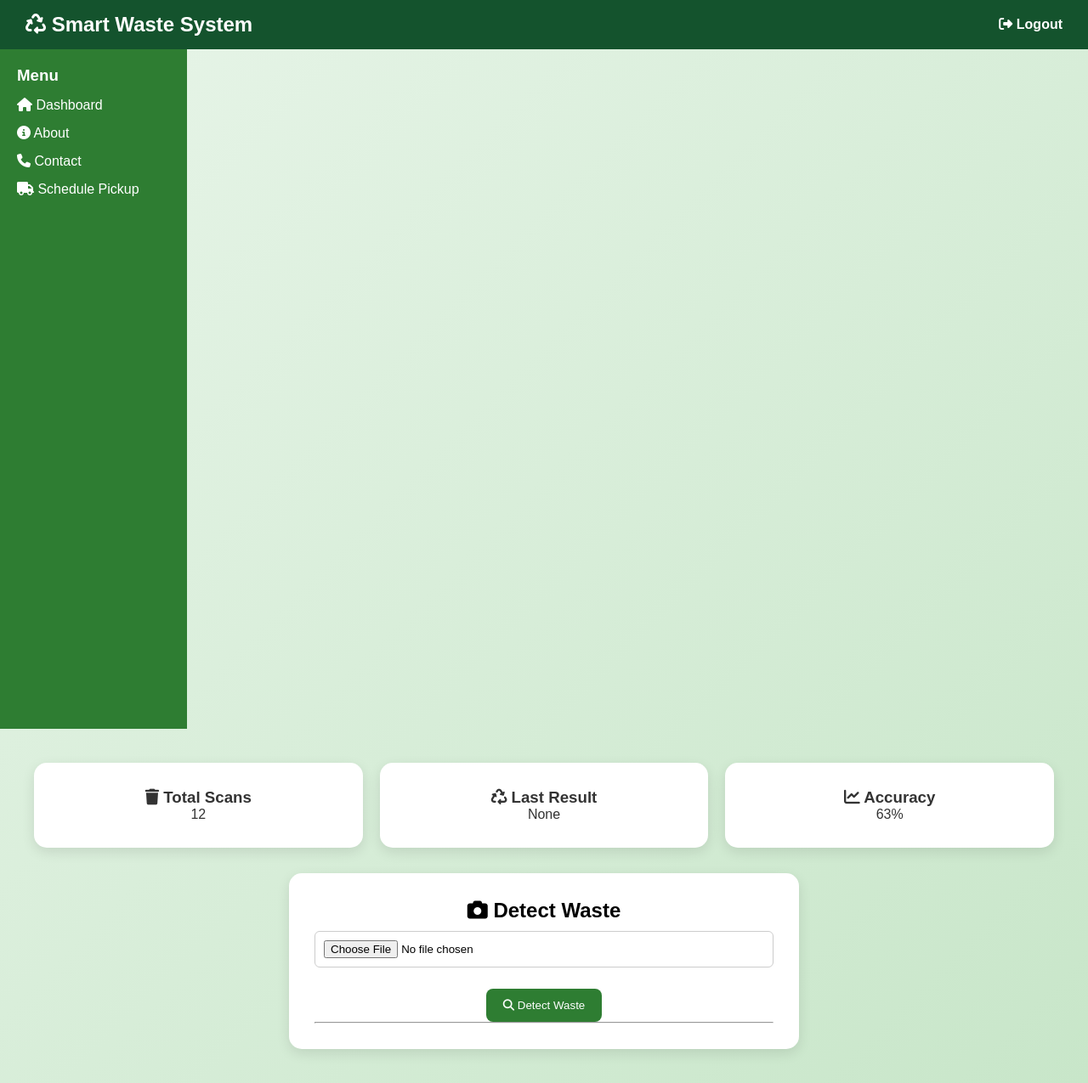
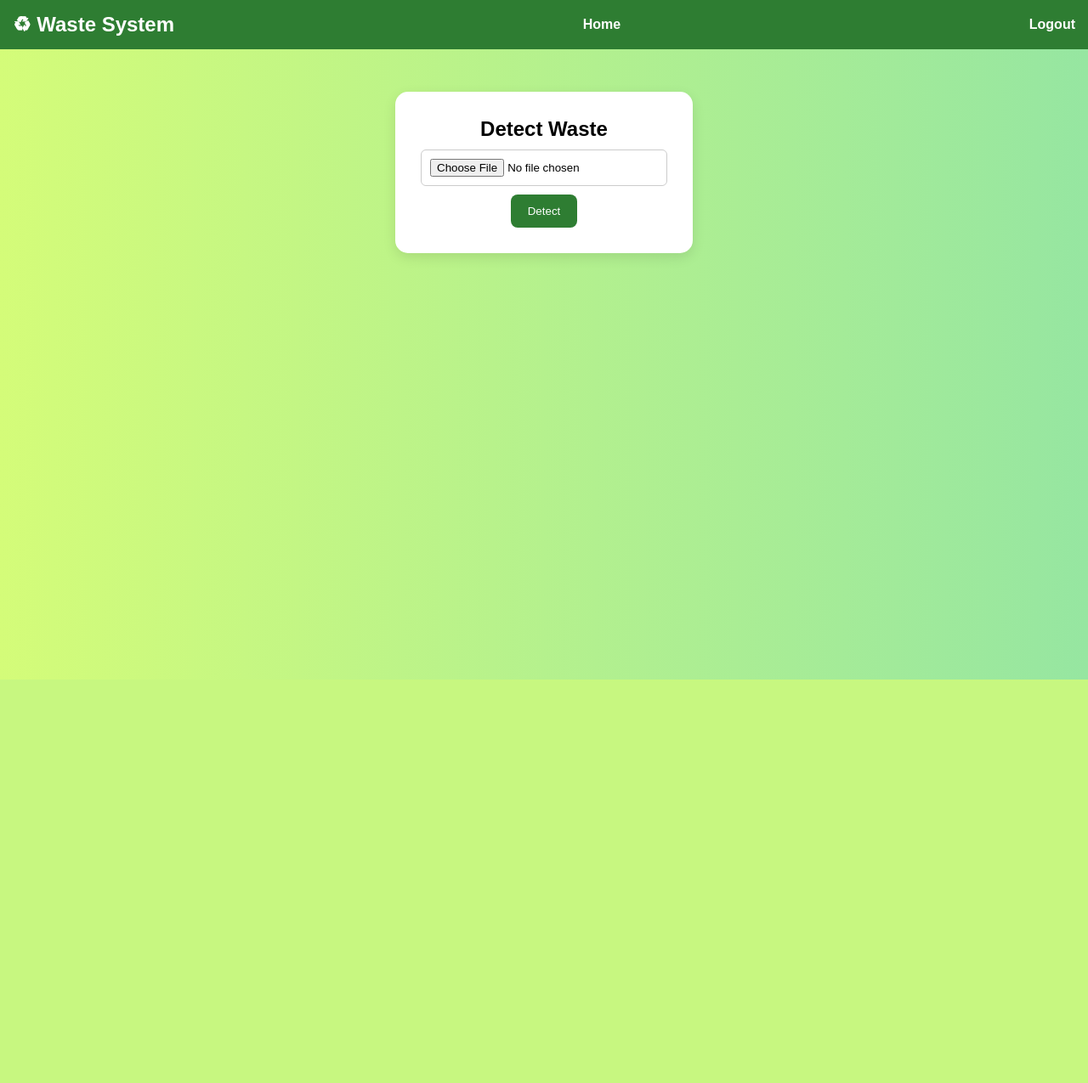
Before and after one commit to marveluj02/waste_detection, a Flask app: page /dashboard in a window 1280 px wide. Shown: the whole page at 85% size. After the commit the page ends 800 px from the top, so only its background shows below. Run offline with Flask 3, Linux system fonts and the light colour scheme; the visitor is signed in with stand-in values (Sample User, id 1).

Commit message:
Fixed full app flow, UI, and model loading

```diff
--- a/app.py
+++ b/app.py
@@ -4,36 +4,33 @@ import numpy as np
 import joblib
 from flask import Flask, render_template, request, redirect, url_for, session
 
-# ----------------- APP SETUP -----------------
 app = Flask(__name__)
 app.secret_key = "secret123"
 
-# ----------------- LOAD MODEL SAFELY -----------------
-model = None
-if os.path.exists("waste_model.pkl"):
-    model = joblib.load("waste_model.pkl")
+# ---------------- MODEL ----------------
+MODEL_PATH = "model.pkl"
+
+if os.path.exists(MODEL_PATH):
+    model = joblib.load(MODEL_PATH)
 else:
-    print("Model file not found")
+    model = None
+    print("❌ Model file not found")
 
-# ----------------- UPLOAD FOLDER -----------------
+# ---------------- UPLOAD FOLDER ----------------
 UPLOAD_FOLDER = "static/uploads"
 app.config["UPLOAD_FOLDER"] = UPLOAD_FOLDER
 
 if not os.path.exists(UPLOAD_FOLDER):
     os.makedirs(UPLOAD_FOLDER)
 
-# ----------------- LOGIN SYSTEM -----------------
+# ---------------- USER ----------------
 USER = {
     "username": "wastemonger",
     "password": "1234"
 }
 
-# HOME PAGE
-@app.route("/")
-def root():
-    return redirect(url_for("login"))
-# LOGIN PAGE
-@app.route("/login", methods=["GET", "POST"])
+# ---------------- LOGIN ----------------
+@app.route("/", methods=["GET", "POST"])
 def login():
     if request.method == "POST":
         username = request.form["username"]
@@ -41,13 +38,20 @@ def login():
 
         if username == USER["username"] and password == USER["password"]:
             session["user"] = username
-            return redirect(url_for("dashboard"))
+            return redirect(url_for("home"))
         else:
-            return render_template("login.html", error="Invalid login details")
+            return render_template("login.html", error="Invalid login")
 
     return render_template("login.html")
 
-# ----------------- DASHBOARD -----------------
+# ---------------- HOME ----------------
+@app.route("/home")
+def home():
+    if "user" not in session:
+        return redirect(url_for("login"))
+    return render_template("home.html")
+
+# ---------------- DASHBOARD ----------------
 @app.route("/dashboard", methods=["GET", "POST"])
 def dashboard():
     if "user" not in session:
@@ -63,58 +67,49 @@ def dashboard():
             filepath = os.path.join(app.config["UPLOAD_FOLDER"], file.filename)
             file.save(filepath)
 
-            img = cv2.imread(filepath)
-            img = cv2.resize(img, (32, 32))
-            img = cv2.cvtColor(img, cv2.COLOR_BGR2HSV)
+            if model is not None:
+                img = cv2.imread(filepath)
+                img = cv2.resize(img, (32, 32))
+                img = cv2.cvtColor(img, cv2.COLOR_BGR2HSV)
 
-            features = img.flatten().reshape(1, -1)
-
-            if model:
+                features = img.flatten().reshape(1, -1)
                 prediction = model.predict(features)[0]
             else:
-                prediction = "Plastic (Demo Mode)"
+                prediction = "Model not loaded"
+
             image_path = filepath
 
-    return render_template("dashboard.html", prediction=prediction, image_path=image_path)
+    return render_template("dashboard.html",
+                           prediction=prediction,
+                           image_path=image_path)
 
-# ----------------- OTHER PAGES -----------------
+# ---------------- ABOUT ----------------
 @app.route("/about")
 def about():
     return render_template("about.html")
 
+# ---------------- CONTACT ----------------
 @app.route("/contact", methods=["GET", "POST"])
 def contact():
     if request.method == "POST":
-        name = request.form.get("name")
-        email = request.form.get("email")
-        message = request.form.get("message")
-
-        print(name, email, message)
-
         return render_template("contact.html", success=True)
 
     return render_template("contact.html", success=False)
 
+# ---------------- PICKUP ----------------
 @app.route("/pickup", methods=["GET", "POST"])
 def pickup():
     if request.method == "POST":
-        waste_type = request.form.get("waste_type")
-        date = request.form.get("date")
-        time = request.form.get("time")
-        address = request.form.get("address")
-
-        print(waste_type, date, time, address)
-
         return render_template("pickup.html", success=True)
 
     return render_template("pickup.html", success=False)
 
-# ----------------- LOGOUT -----------------
+# ---------------- LOGOUT ----------------
 @app.route("/logout")
 def logout():
     session.pop("user", None)
     return redirect(url_for("login"))
 
-# ----------------- RUN APP -----------------
+# ---------------- RUN ----------------
 if __name__ == "__main__":
-    app.run()
+    app.run(debug=True)
--- a/static/style.css
+++ b/static/style.css
@@ -203,3 +203,65 @@ textarea {
     text-decoration: none;
     border-radius: 5px;
 }
+body {
+    margin: 0;
+    font-family: Arial;
+    background: linear-gradient(to right, #d4fc79, #96e6a1);
+}
+
+.navbar {
+    display: flex;
+    justify-content: space-between;
+    padding: 15px;
+    background: #2e7d32;
+    color: white;
+}
+
+.navbar a {
+    color: white;
+    text-decoration: none;
+    margin-left: 10px;
+}
+
+.center-container {
+    display: flex;
+    justify-content: center;
+    margin-top: 50px;
+}
+
+.card {
+    background: white;
+    padding: 30px;
+    border-radius: 15px;
+    width: 350px;
+    text-align: center;
+}
+
+.preview-img {
+    width: 200px;
+    margin-top: 10px;
+}
+
+.result {
+    margin-top: 15px;
+    background: #e8f5e9;
+    padding: 10px;
+    border-radius: 10px;
+}
+
+.home-hero {
+    text-align: center;
+    margin-top: 100px;
+}
+
+.bin {
+    font-size: 100px;
+}
+
+.btn {
+    background: green;
+    color: white;
+    padding: 10px 20px;
+    text-decoration: none;
+    border-radius: 10px;
+}
--- a/templates/dashboard.html
+++ b/templates/dashboard.html
@@ -1,100 +1,40 @@
 <!DOCTYPE html>
 <html>
 <head>
-    <title>Smart Waste Classification System</title>
-
+    <title>Dashboard</title>
     <link rel="stylesheet" href="{{ url_for('static', filename='style.css') }}">
-    <link rel="stylesheet" href="https://cdnjs.cloudflare.com/ajax/libs/font-awesome/6.5.0/css/all.min.css">
-
-    <meta name="viewport" content="width=device-width, initial-scale=1.0">
 </head>
 
 <body>
 
-<!-- NAVBAR -->
 <div class="navbar">
-    <h2><i class="fas fa-recycle"></i> Smart Waste System</h2>
-    <a href="/logout"><i class="fas fa-sign-out-alt"></i> Logout</a>
+    <h2>♻ Waste System</h2>
+    <a href="/home">Home</a>
+    <a href="/logout">Logout</a>
 </div>
 
-<!-- MAIN LAYOUT -->
-<div class="main-container">
+<div class="center-container">
 
-    <!-- SIDEBAR -->
-    <div class="sidebar">
-        <h3>Menu</h3>
-
-        <a href="/dashboard"><i class="fas fa-home"></i> Dashboard</a>
-        <a href="/about"><i class="fas fa-info-circle"></i> About</a>
-        <a href="/contact"><i class="fas fa-phone"></i> Contact</a>
-        <a href="/pickup"><i class="fas fa-truck"></i> Schedule Pickup</a>
-    </div>
-
-    <!-- CONTENT -->
-    <div class="content">
-
-        <!-- DASHBOARD CARDS -->
-        <div class="cards">
-            <div class="card small">
-                <h3><i class="fas fa-trash"></i> Total Scans</h3>
-                <p>12</p>
-            </div>
-
-            <div class="card small">
-                <h3><i class="fas fa-recycle"></i> Last Result</h3>
-                <p>{{ prediction if prediction else "None" }}</p>
-            </div>
-
-            <div class="card small">
-                <h3><i class="fas fa-chart-line"></i> Accuracy</h3>
-                <p>63%</p>
-            </div>
-        </div>
-
-        <!-- DETECTION SECTION -->
-        <div class="card main-card">
-            <h2><i class="fas fa-camera"></i> Detect Waste</h2>
+    <div class="card">
+        <h2>Detect Waste</h2>
 
         <form method="POST" enctype="multipart/form-data">
-                <input type="file" name="file" id="fileInput" required>
-
-                <div class="preview">
-                    <img id="previewImage" style="display:none; max-width: 200px; margin-top: 10px;">
-                </div>
-
-                <button type="submit">
-                    <i class="fas fa-search"></i> Detect Waste
-                </button>
+            <input type="file" name="file" required>
+            <button type="submit">Detect</button>
         </form>
 
-            <hr>
-
         {% if image_path %}
-                <img src="{{ image_path }}" style="max-width:200px; margin-top:10px;">
+            <img src="{{ image_path }}" class="preview-img">
         {% endif %}
 
         {% if prediction %}
-                <div class="result-box">
-                    <p>♻ Detected: {{ prediction }}</p>
+            <div class="result">
+                Detected: {{ prediction }}
             </div>
         {% endif %}
     </div>
 
 </div>
-</div>
-
-<!-- SCRIPT (MUST BE AT BOTTOM) -->
-<script>
-document.getElementById("fileInput").addEventListener("change", function(event) {
-    const file = event.target.files[0];
-    const preview = document.getElementById("previewImage");
-
-    if (file) {
-        preview.src = URL.createObjectURL(file);
-        preview.style.display = "block";
-    }
-});
-</script>
 
 </body>
 </html>
```
Also changed, not shown: templates/home.html (+12 -8 lines). Lines whose indentation alone changed are shown as unchanged.
